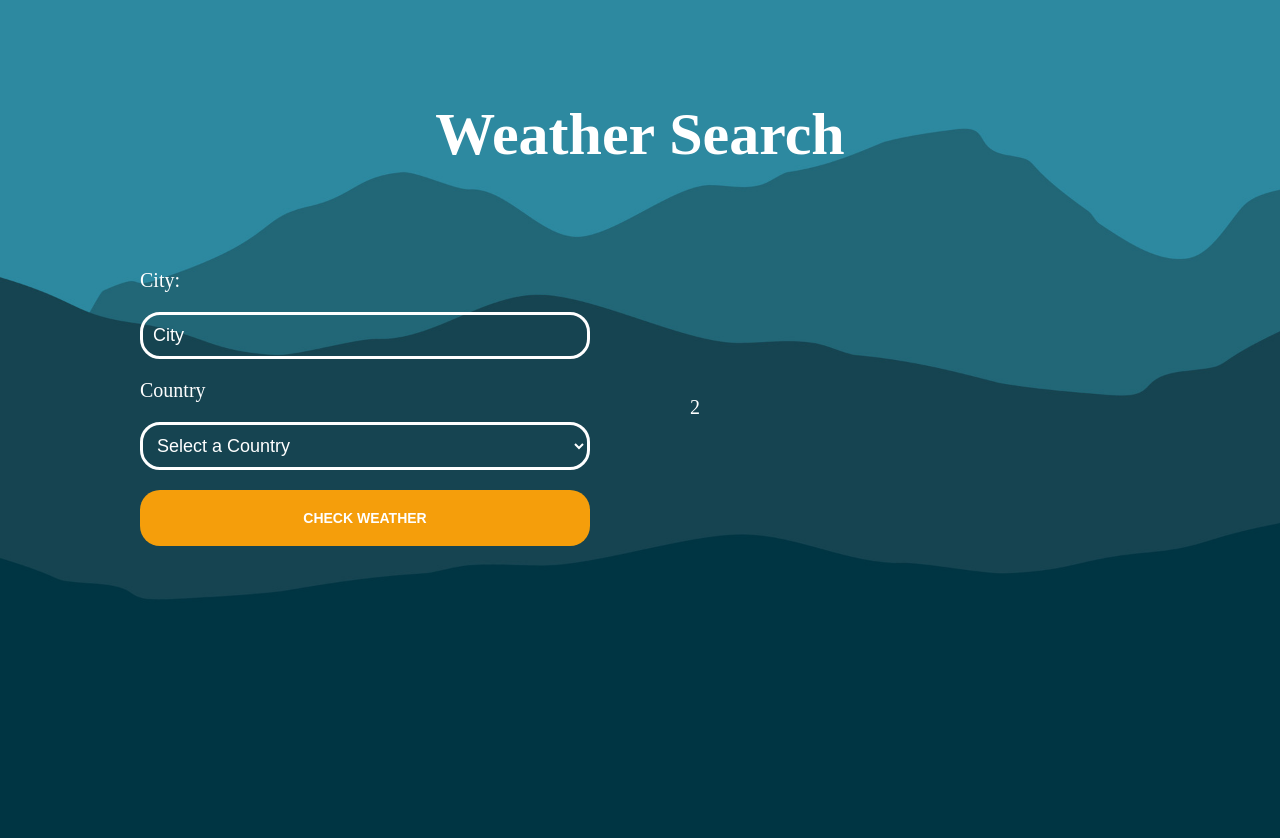
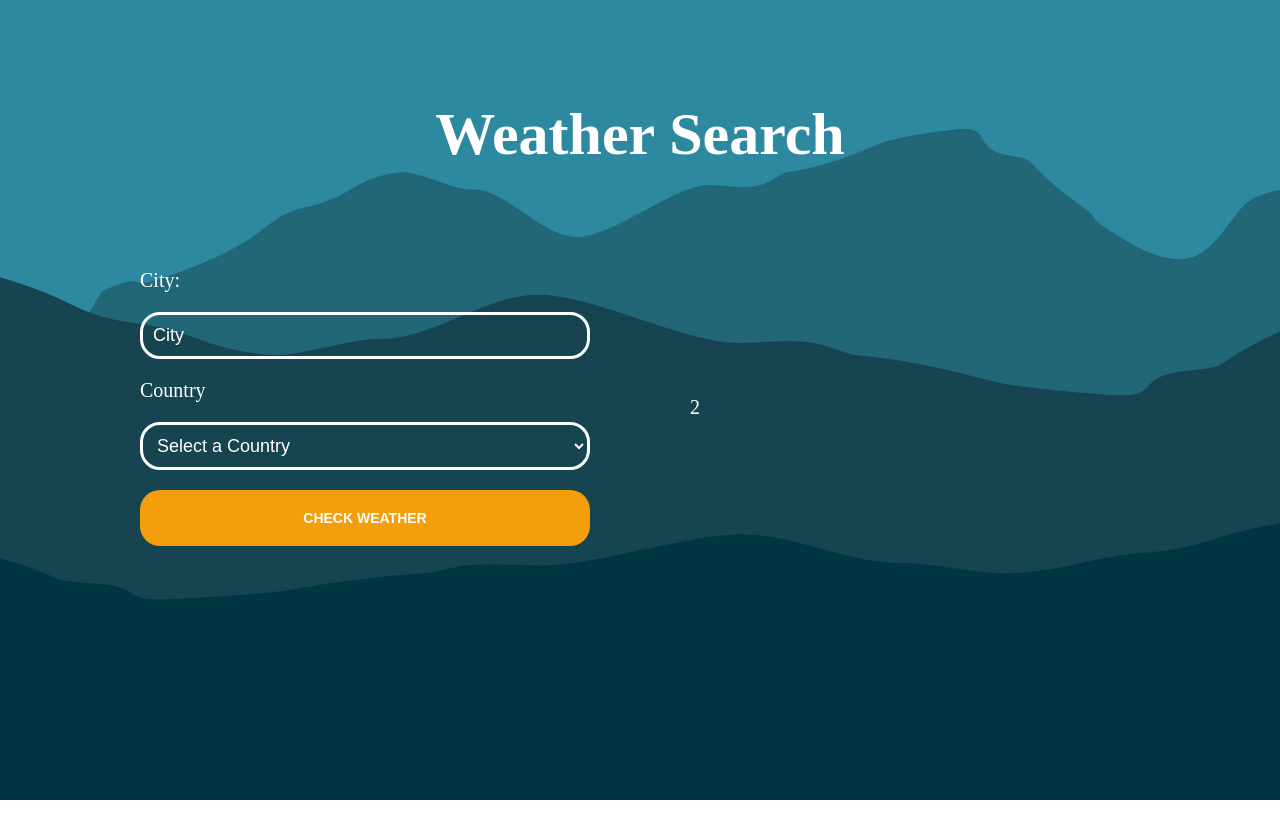
Before and after one commit to Skolldar/clima-react-typescript, a React (Vite) app: page / in a window 1280 px wide. Shown: the top 838 px of the page. After the commit the page ends 800 px from the top, so only its background shows below. Built offline with nearby package versions, Linux system fonts and the light colour scheme; a web font is replaced by a local one.

Commit message:
agregue el color blue. elimine el height

```diff
--- a/src/index.css
+++ b/src/index.css
@@ -1,6 +1,7 @@
 :root {
   --white: #FFF;
   --primary: #F59E0B;
+  --blue: #093949;
 }
 
 html {
@@ -14,5 +15,4 @@ body {
   background-repeat: no-repeat;
   color: var(--white);
   font-size: 2rem;
-  height: 100vh;
 }
```
